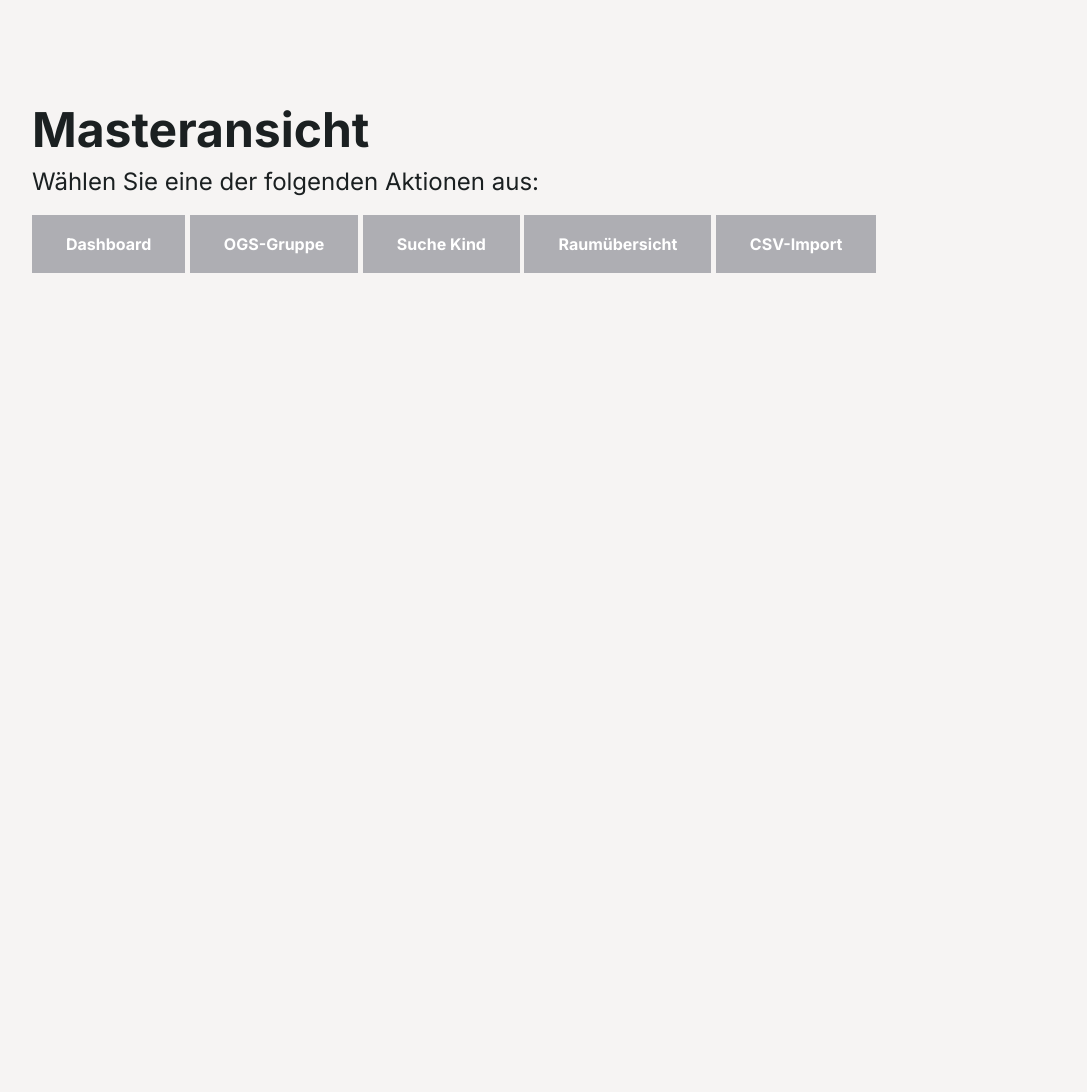
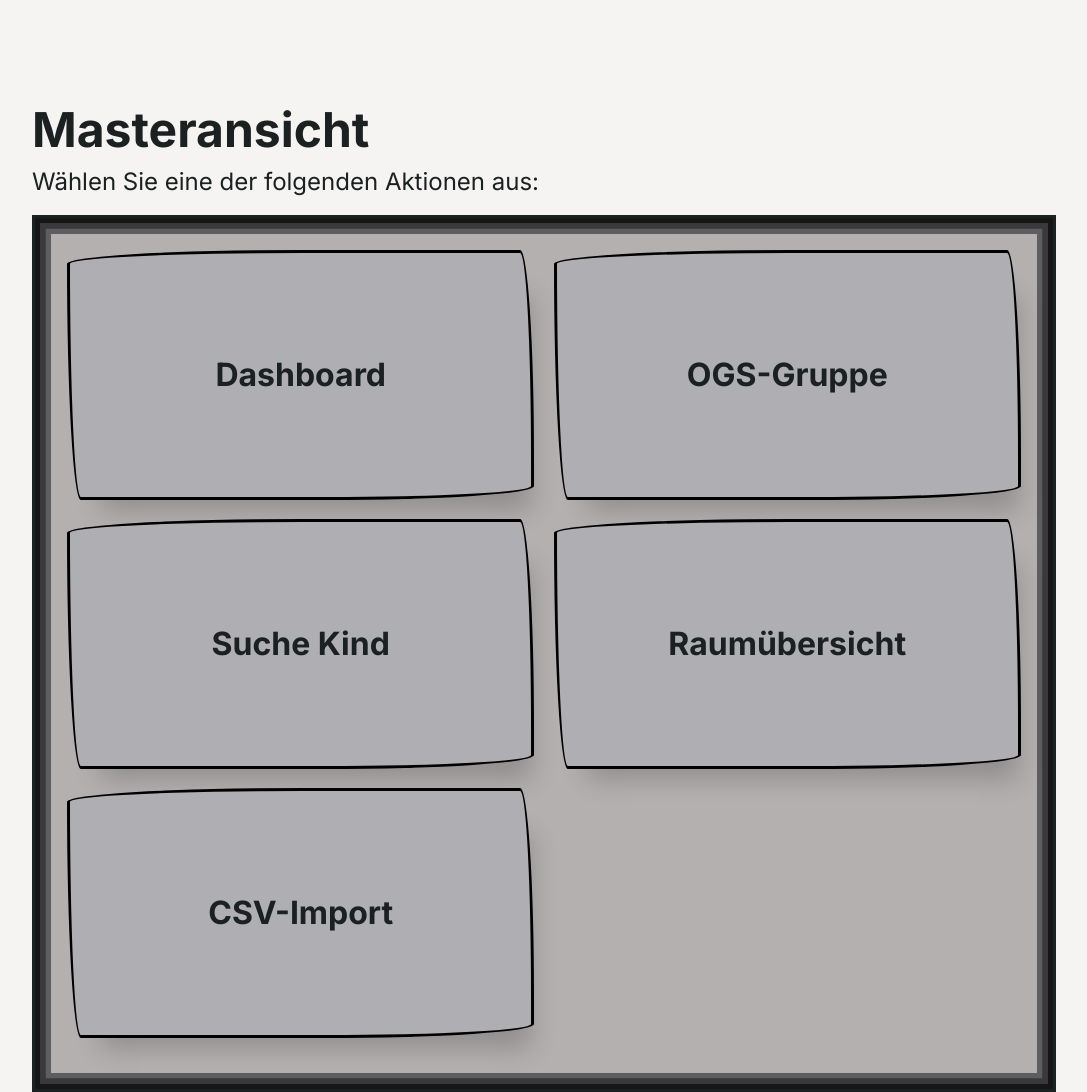
Before and after one commit to LegoStalin/koord-app-altenberge, a Django app: page /master_web/ in a window 1280 px wide. Shown: the whole page, without its empty margins (96-1183 px from the left). Before the commit the page ends 273 px from the top, so only its background shows below. Run offline with Django 4.2, Linux system fonts and the light colour scheme.

Commit message:
recreated buttons and selection board structure and included button animations

```diff
--- a/koordapp/main_app/static/css/master_overview/master_overview_style.css
+++ b/koordapp/main_app/static/css/master_overview/master_overview_style.css
@@ -1,45 +1,115 @@
 :root{
     --background_color: #F6F4F3;
+    --background_color_selection_board: #B4B0B0FF;
     --button_color: #AEAEB3;
     --button_border: #1B2021;
+    --select_color_background: #1daf6b;
+    --select_color_shadow: #1ea968;
+    --shadow_color: #00000033;
 }
-
-
-
 
 body {
     font-family: 'Inter', sans-serif;
     background: var(--background_color);
     padding-left: 10%;
     padding-right: 10%;
+}
 
-}
-/*
 .selection_board{
-    display: flex;
-    justify-content: center;
-    align-items: center;
-}
-*/
-/*
-.selection_row{
-    background-color: #6AA73C ;
-}
-*/
-button {
-    background-color: var(--button_color);
-    border: none;
-    color: white;
-    padding: 20px 34px;
-    text-align: center;
-    text-decoration: none;
-    font-size: 25px;
-    font-weight: bold;
+    border: #1B2021;
+    background-color: var(--background_color_selection_board);
+    border-style: solid;
+    padding: 2em;
+    box-shadow:
+            inset #171616 0 0 0 5px,
+            inset #282a2a 0 0 0 1px,
+            inset #39383b 0 0 0 10px,
+            inset #3f4242 0 0 0 11px,
+            inset #5e5e60 0 0 0 16px
 
 }
 
 
+
+@media only screen and (min-width: 1250px), (min-height: 700px) {
+
+
+}
+
+
+.button_font{
+    font-size: 2em;
+}
+
+.button_container{
+    display: flex;
+    justify-content: space-between;
+    margin: 0em 0em 2% 0em;
+}
+
+/* Basic Selection-button Style*/
+button {
+    /* ALTERNATIVE
+    background-color: var(--button_color);
+    background-image: none;
+    border: none;
+    box-shadow: 0px 8px 15px var(--shadow_color);
+    color: var(--button_border);
+    text-align: center;
+    text-decoration: none;
+    font-weight: bold;
+    width: 49%;
+    height: 250px;
+    text-shadow: 1px 1px 1px #d0cdcd;
+    border-radius: 45px 10%;
+    transition: all 0.3s ease 0s;
+    cursor: pointer;
+    outline: none;
+    font-size: large;
+    */
+
+    background-color: var(--button_color);
+    background-image: none;
+    background-position: 0 90%;
+    background-repeat: repeat no-repeat;
+    background-size: 4px 3px;
+    border-radius: 15px 225px 255px 15px;
+    border-style: solid;
+    border-width: 3px;
+    box-shadow: rgba(0, 0, 0, .2) 15px 28px 25px -18px;
+    box-sizing: border-box;
+    color: var(--button_border);
+    cursor: pointer;
+    font-weight: bold;
+    width: 49%;
+    height: 250px;
+    outline: none;
+    text-decoration: none;
+    transition: all 235ms ease-in-out;
+    border-bottom-left-radius: 15px 255px;
+    border-bottom-right-radius: 225px 15px;
+    border-top-left-radius: 255px 15px;
+    border-top-right-radius: 15px 225px;
+    user-select: none;
+    -webkit-user-select: none;
+    touch-action: manipulation;
+
+}
+
+/* Button Hover Style Transformation*/
 button:hover{
-    text-decoration:  underline;
-    border: var(--button_border);
+    /* ALTERNATIVE:
+    box-shadow: 0px 15px 20px var(--select_color_shadow);
+    color: var(--background_color);
+    background-color: var(--select_color_background);
+    transform: translateY(-7px);
+     */
+
+    box-shadow: rgba(0, 0, 0, .3) 2px 8px 8px -5px;
+    transform: translate3d(0, 4px, 0);
+    color: var(--background_color);
+
 }
+button:focus {
+    box-shadow: rgba(0, 0, 0, .3) 2px 8px 4px -6px;
+}
--- a/koordapp/main_app/static/css/style.css
+++ b/koordapp/main_app/static/css/style.css
@@ -10,7 +10,6 @@ ul.errorlist {
     text-align: left;
     font-weight: bold;
 }
-
 * h2{
     font-weight: normal;
 }
@@ -22,15 +21,11 @@ ul.errorlist {
     margin-top: 10%;
 
 }
-
 .default_subheading{
     color: var(--font_color);
     margin-top: 10px;
     padding-top: 0px;
 }
-
-
-
 
 
 
--- a/koordapp/main_app/templates/master_overview/master_web.html
+++ b/koordapp/main_app/templates/master_overview/master_web.html
@@ -9,12 +9,25 @@
 <h1 class="default_heading"> Masteransicht </h1>
 <h2 class="default_subheading"> Wählen Sie eine der folgenden Aktionen aus: </h2>
 
+
 <div class="selection_board">
-    <button onclick="window.location.href = 'http://127.0.0.1:8000/dashboard/';"> Dashboard </button>
-    <button onclick="window.location.href = 'http://127.0.0.1:8000/ogs_group/';"> OGS-Gruppe </button>
-    <button onclick="window.location.href = 'http://127.0.0.1:8000/search_pupil/';"> Suche Kind </button>
-    <button onclick="window.location.href = 'http://127.0.0.1:8000/choose_room/';"> Raumübersicht </button>
-    <button onclick="window.location.href = 'http://127.0.0.1:8000/csv_import/';"> CSV-Import </button>
+    <div class="button_container">
+        <button class="button_font" onclick="window.location.href = 'http://127.0.0.1:8000/dashboard/';"> Dashboard </button>
+        <button class="button_font" onclick="window.location.href = 'http://127.0.0.1:8000/ogs_group/';"> OGS-Gruppe </button>
+    </div>
+
+    <div class="button_container">
+        <button class="button_font" onclick="window.location.href = 'http://127.0.0.1:8000/search_pupil/';"> Suche Kind </button>
+        <button class="button_font" onclick="window.location.href = 'http://127.0.0.1:8000/choose_room/';"> Raumübersicht </button>
+    </div>
+
+    <div class="button_container">
+        <button class="button_font" onclick="window.location.href = 'http://127.0.0.1:8000/csv_import/';"> CSV-Import </button>
+    </div>
+    <div class="box__line box__line--top"></div>
+    <div class="box__line box__line--right"></div>
+    <div class="box__line box__line--bottom"></div>
+    <div class="box__line box__line--left"></div>
 </div>
 
 </body>
```
